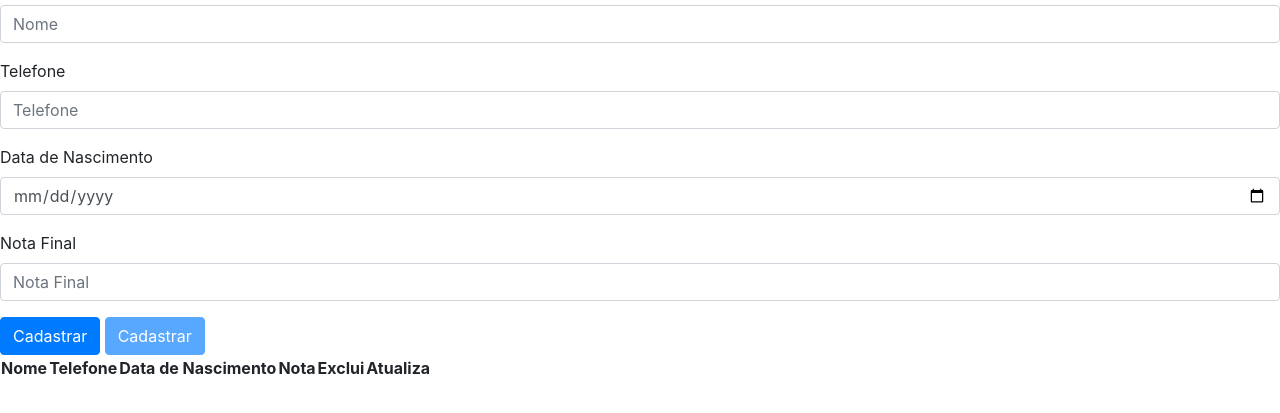
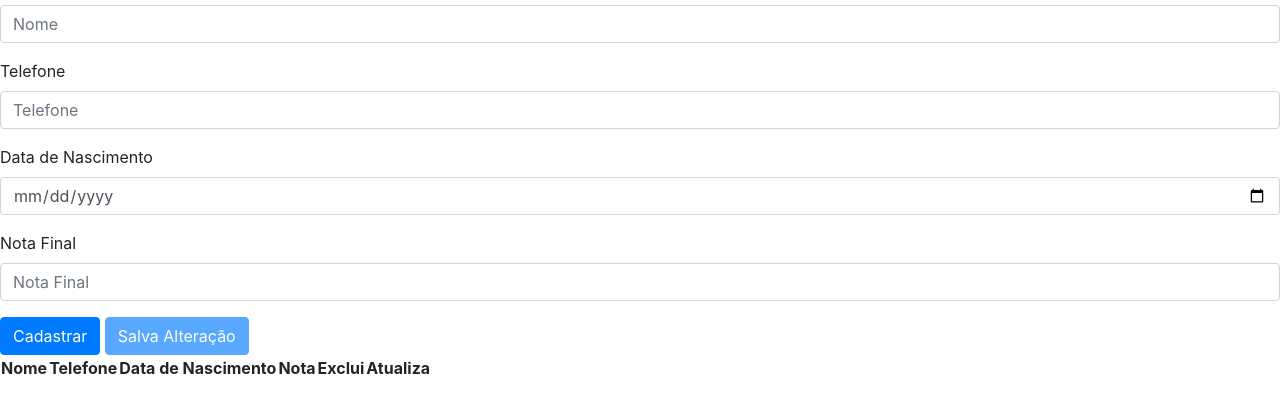
Before and after one commit to alexdonay/javascriptmaisprati, a plain HTML site: page src/index.html in a window 1280 px wide. Shown: the part 83-496 px from the top of the page. Drawn offline with nearby package versions, Linux system fonts and the light colour scheme.

Commit message:
Ajustando botão

```diff
--- a/src/index.html
+++ b/src/index.html
@@ -28,7 +28,7 @@
         <input type="number" class="form-control" id="notaFinal" name="notaFinal" placeholder="Nota Final">
     </div>
     <button id = "btnCadastra" class="btn btn-primary">Cadastrar</button>
-    <button id = "btnSalva" class="btn btn-primary">Cadastrar</button>
+    <button id = "btnSalva" class="btn btn-primary">Salva Alteração</button>
 </div>
 <div id="listaAlunos">
     <table>
```
